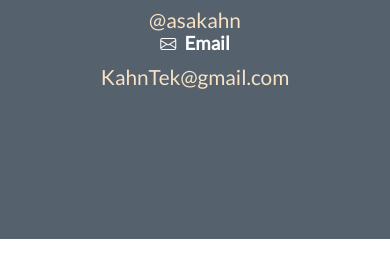
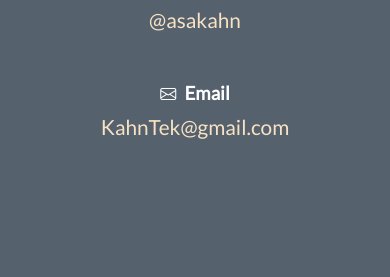
Before and after one commit to asakahn/asakahn.github.io, a plain HTML site: page index.html in a window 390 px wide. Shown: the part 9897-10174 px from the top of the page. Before the commit the page ends 10136 px from the top, so only its background shows below. Drawn offline with nearby package versions, Linux system fonts and the light colour scheme.

Commit message:
Update style.css

```diff
--- a/css/style.css
+++ b/css/style.css
@@ -742,4 +742,7 @@ body {
     .box-two-inner:nth-child(2) {
         margin-top: 50px;
     }
+    .box-two-inner:nth-child(3) {
+        margin-top: 50px;
+    }
 }
```
